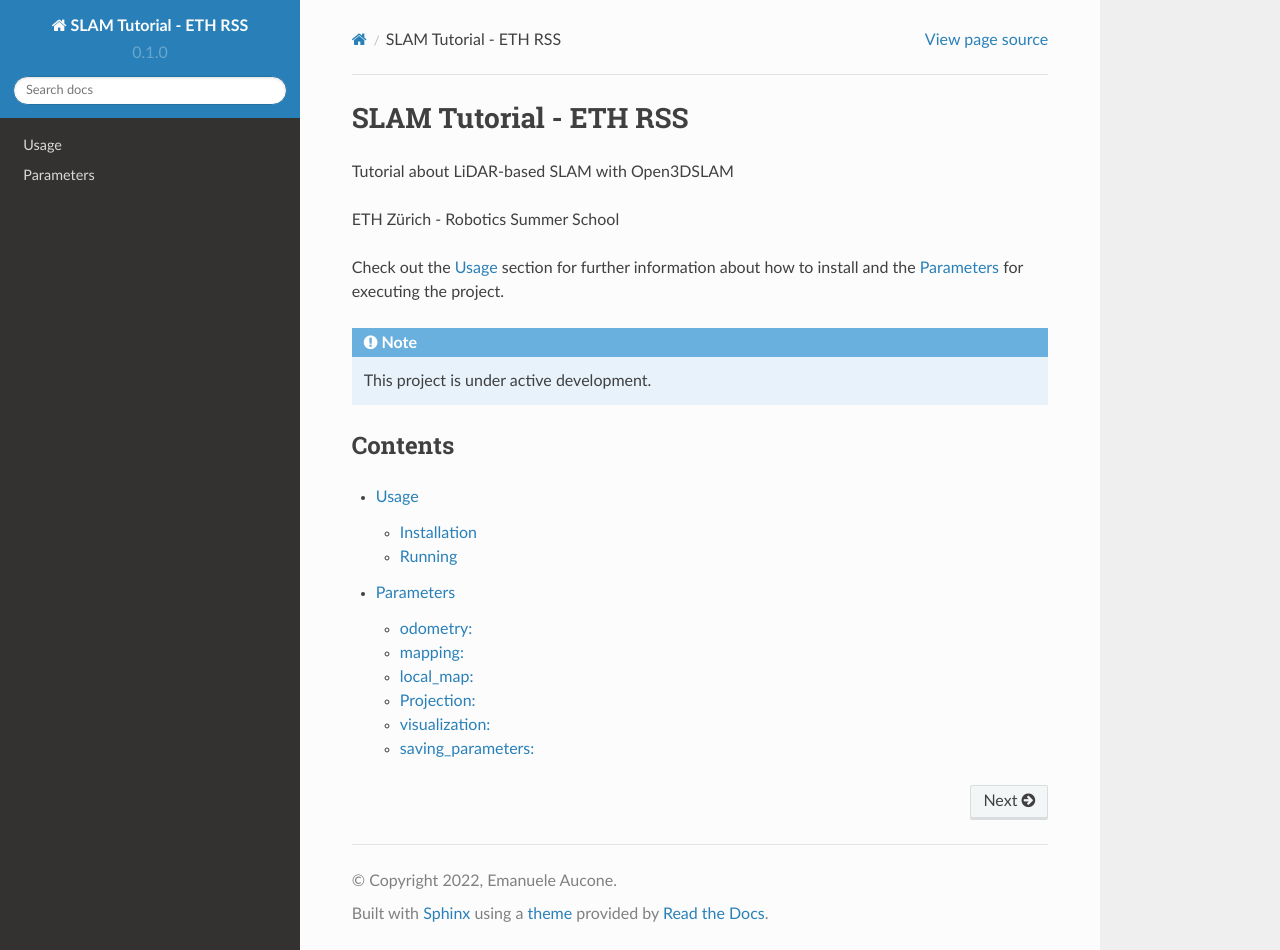
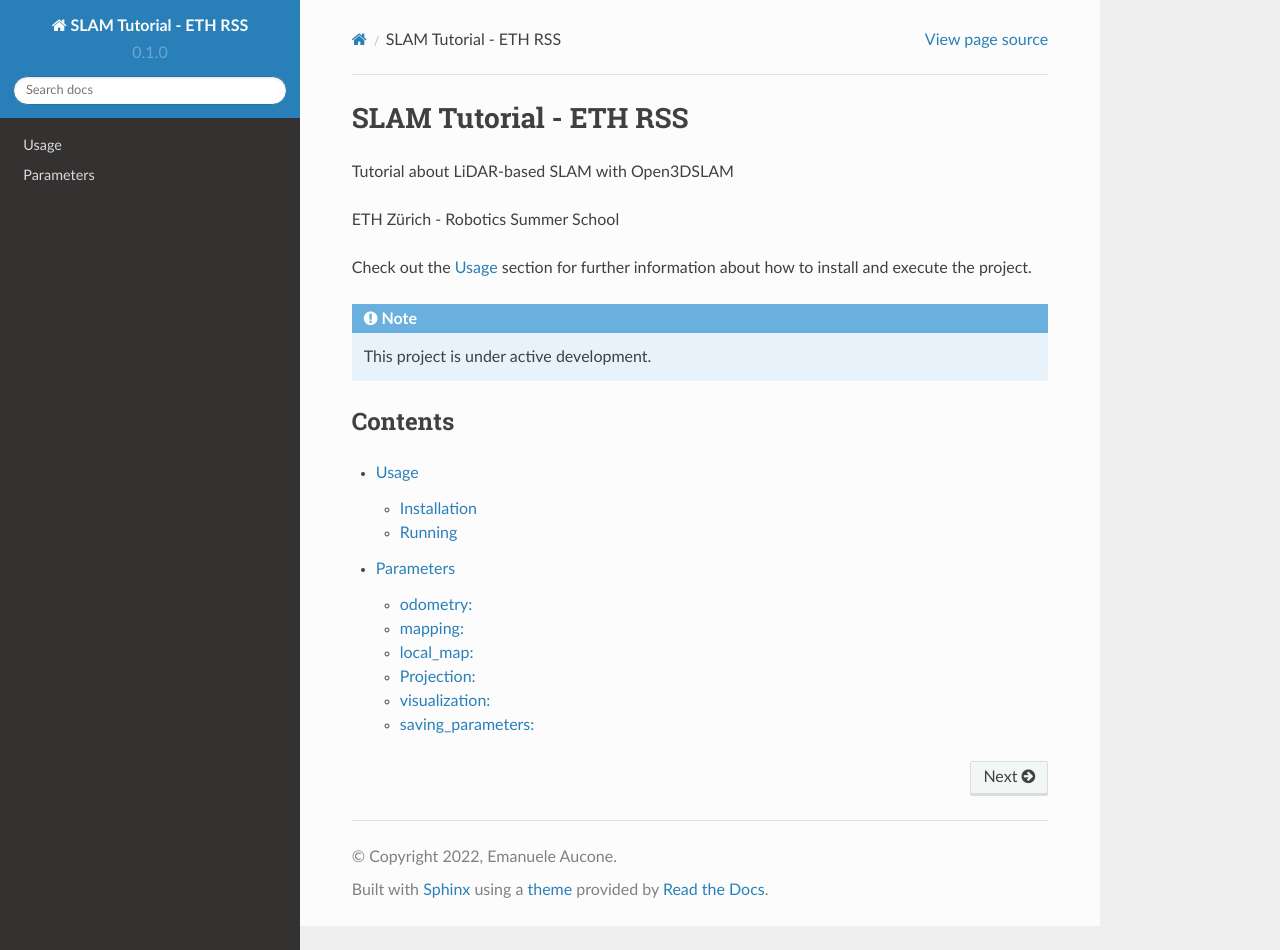
Before and after one commit to EmanueleAucone/SLAM_Tutorial-ETH_RSS, a Sphinx documentation site: the page built from docs/source/index.rst, in a window 1280 px wide and 950 px high. Built offline with Sphinx 7.4.7 and the Read the Docs theme 2.0.0, drawn with Linux system fonts in a browser that asks for light colours.

Commit message:
Update index.rst

```diff
--- a/docs/source/index.rst
+++ b/docs/source/index.rst
@@ -5,7 +5,7 @@ Tutorial about LiDAR-based SLAM with Open3DSLAM
 
 ETH Zürich - Robotics Summer School
 
-Check out the :doc:`usage` section for further information about how to install and the :doc:`parameters` for executing the project.
+Check out the :doc:`usage` section for further information about how to install and execute the project.
 
 .. note::
 
```
